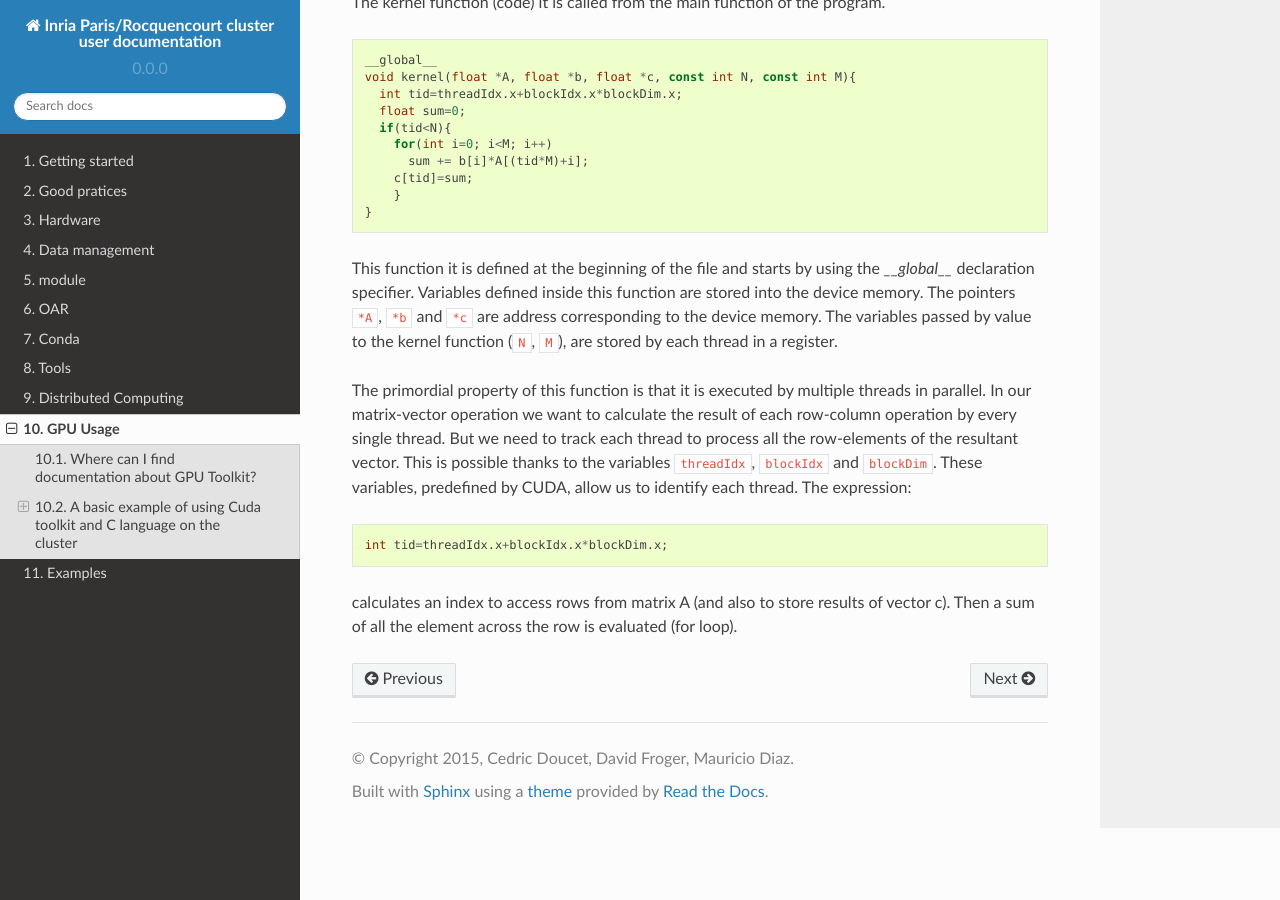
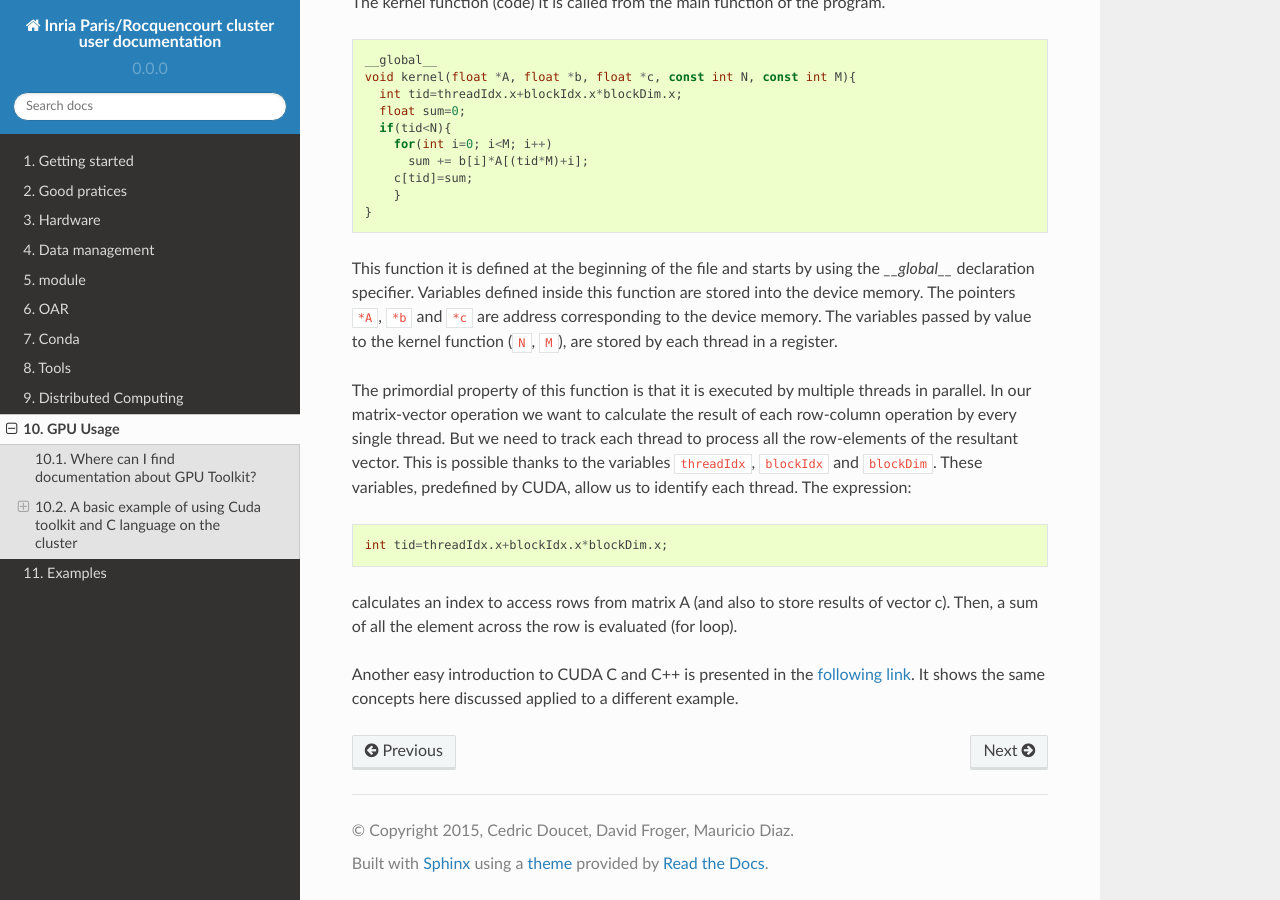
Before and after one commit to abertout/rioc, a Sphinx documentation site: the page built from doc/gpu.rst, in a window 1280 px wide and 900 px high, scrolled down 3833 px. Built offline with Sphinx 7.4.7 and the Read the Docs theme 2.0.0, drawn with Linux system fonts in a browser that asks for light colours.

Commit message:
add link to nvidia example

```diff
--- a/doc/gpu.rst
+++ b/doc/gpu.rst
@@ -226,7 +226,12 @@ The expression:
     int tid=threadIdx.x+blockIdx.x*blockDim.x;
 
 calculates an index to access rows from matrix A (and also to store results of
-vector c). Then a sum of all the element across the row is evaluated (for loop).
+vector c). Then, a sum of all the element across the row is evaluated (for loop).
+
+Another easy introduction to CUDA C and C++ is presented in the `following link
+<https://devblogs.nvidia.com/parallelforall/easy-introduction-cuda-c-and-c/>`_.
+It shows the same concepts here discussed applied to a different example.
+
 
 
 
```
